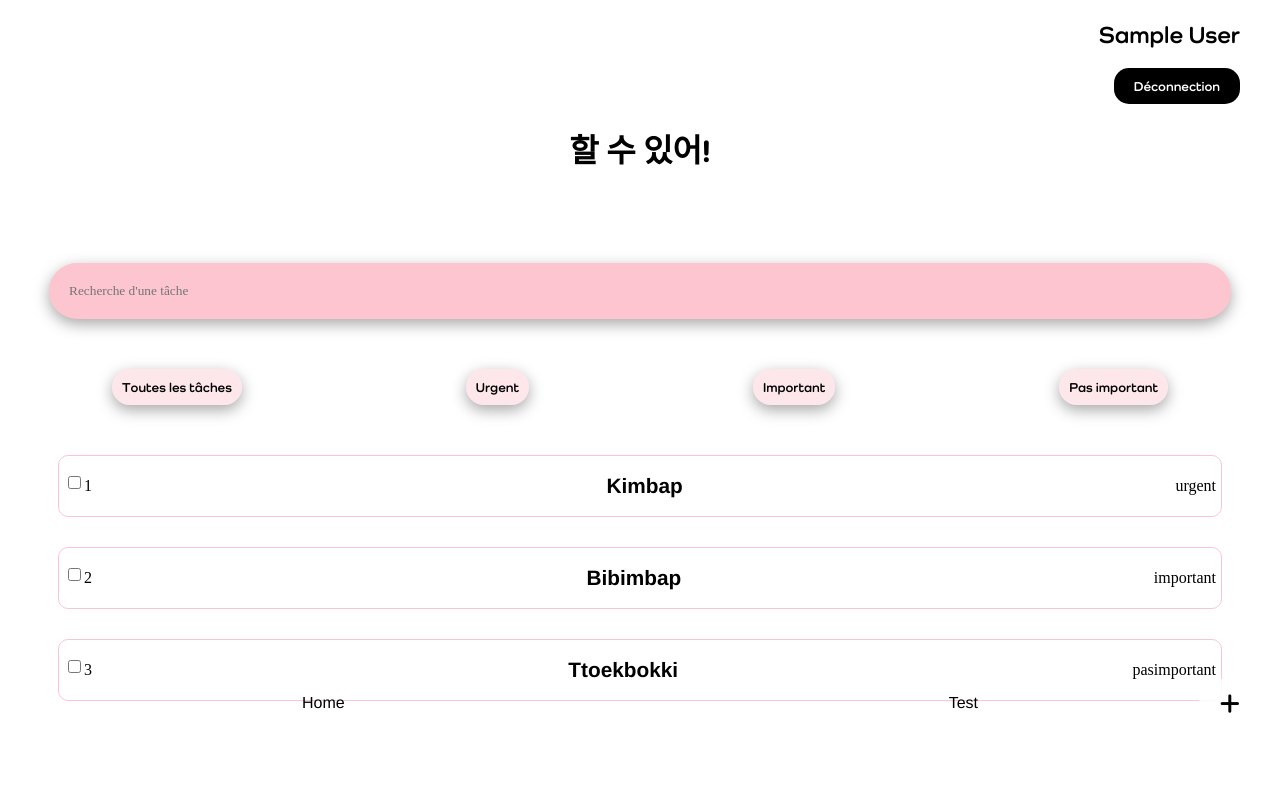
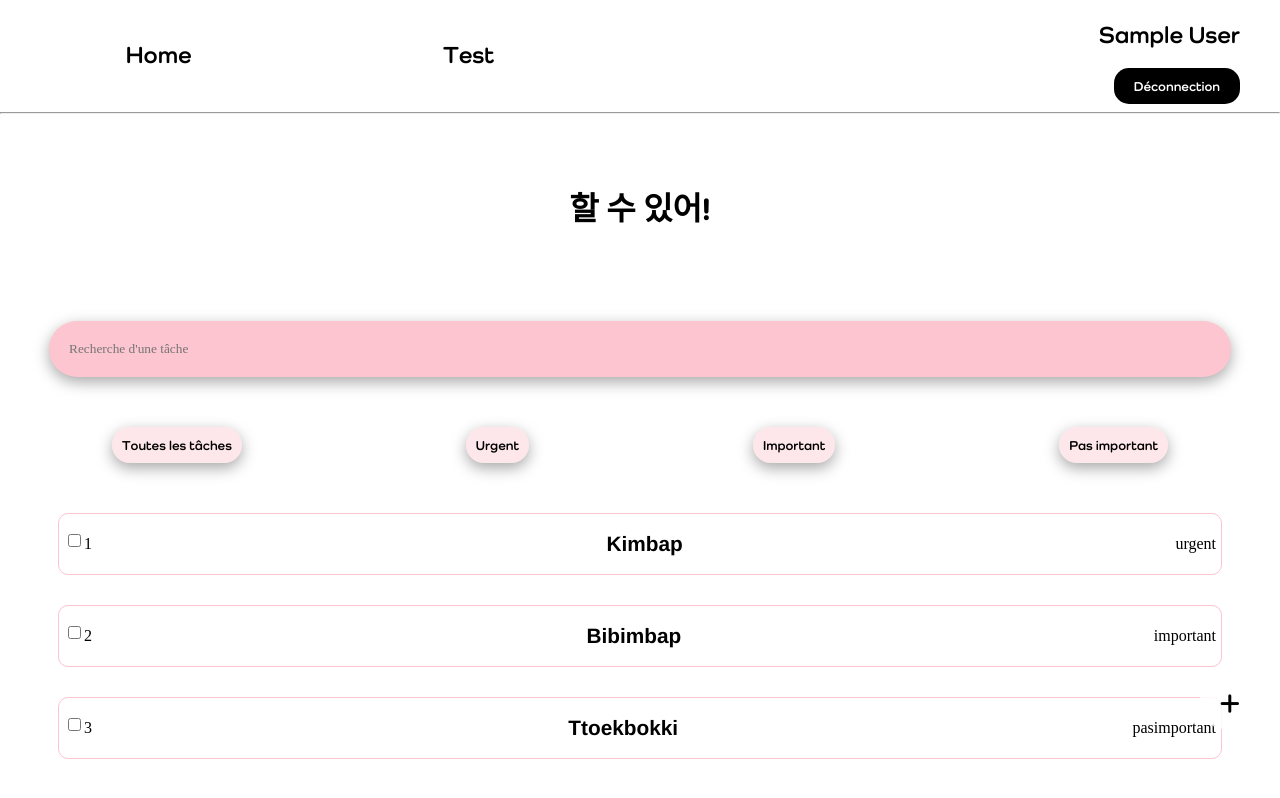
Before and after one commit to nisrinemr1/vueJsTodo, a Vue app: page /todo in a window 1280 px wide. Shown: the top 798 px of the page. Built offline with nearby package versions, Linux system fonts and the light colour scheme; no server answers; sample sign-in values are in the browser's storage; a web font is replaced by a local one.

Commit message:
descritpion added

```diff
--- a/src/components/todo.vue
+++ b/src/components/todo.vue
@@ -60,21 +60,11 @@
     <!-- <button class="show-form-btn" v-else @click="show_form = true">+</button> -->
 
 
-    <!-- ******** NAV LINKS ******** -->
-    <!-- ******** NAV LINKS ******** -->
-    <!-- ******** NAV LINKS ******** -->
-    <div class="test-link">
-      <router-link class="nav-link" :to="{ name : 'home' }">Home</router-link>
-      <router-link class="nav-link" :to="{ name : 'test' }">Test</router-link>
-    </div>
-
-
   </div>
 </template>
 
 <script>
 import todoForm from './todo/todo-form.vue'
-import {onAuthStateChanged} from "firebase/auth"
 
   export default {
 
@@ -161,6 +151,7 @@ import {onAuthStateChanged} from "firebase/auth"
 
 <style lang="scss">
   .content {
+    padding-top: 40px;
     height: 100vh;
     width: 100vw;
     padding-bottom: 400px;
@@ -199,7 +190,7 @@ import {onAuthStateChanged} from "firebase/auth"
     /* ****** CATEGORY ****** */
     /* ****** CATEGORY ****** */
     /* ****** CATEGORY ****** */
-    div {
+    div{
       width: 100%;
       display: flex;
       justify-content: space-around;
@@ -304,26 +295,5 @@ import {onAuthStateChanged} from "firebase/auth"
         height: 0;
       }
     }
-
-     /* ****** NAV ROUT LINK  ****** */
-     /* ****** NAV ROUT LINK  ****** */
-     /* ****** NAV ROUT LINK  ****** */
-    .test-link{
-      position: fixed;
-      padding-bottom: 85px;
-      bottom: 0;
-      color: black;
-
-      .nav-link{
-        color: black;
-        text-decoration: none;
-        border-bottom: 3px solid transparent;
-        transition: border-bottom .2s ease-in-out;
-      }
-
-      .nav-link:hover{
-        border-bottom: 3px solid rgb(253, 197, 207);
-      }
-    }
   }
 </style>
--- a/src/components/todo/todo-form.vue
+++ b/src/components/todo/todo-form.vue
@@ -25,8 +25,8 @@
 
                 </select>
 
-                <input type="text" placeholder="Description">
-
+                <!-- ******** DESCRIPTION ******** -->
+                <input v-model="description" type="text" placeholder="Description">
 
                 <!-- ******** ADD TASK BTN ******** -->
                 <button type="submit">Ajouter</button>
@@ -51,8 +51,7 @@
                 /* **** TODO OBJECT **** */
                 name: "",
                 category: "",
-
-                userName:""
+                description: ""
 
             }
         },
@@ -71,14 +70,15 @@
 
             add(){
 
-                if (!this.name && !this.category) {
+                if (!this.name && !this.category && !this.description) {
                     alert('Ajouter une tâche')
                 }
 
-                this.$emit('add', {name: this.name, category: this.category})
+                this.$emit('add', {name: this.name, category: this.category, description: this.description})
 
-                /* this.todo.name = ''
-                this.todo.category = '' */
+                this.todo.name = ''
+                this.todo.category = ''
+                this.todo.description = ''
                 }
         }
 
--- a/src/page/Todo.vue
+++ b/src/page/Todo.vue
@@ -1,9 +1,29 @@
 <template>
     <div id="todo-page">
+
+        <header class="header">
+            <!-- ******** NAV LINKS ******** -->
+            <!-- ******** NAV LINKS ******** -->
+            <!-- ******** NAV LINKS ******** -->
+            <div class="test-link">
+                <router-link class="nav-link" :to="{ name : 'home' }">
+                    <h2> Home </h2>
+                </router-link>
+                <router-link class="nav-link" :to="{ name : 'test' }">
+                    <h2> Test </h2>
+                </router-link>
+            </div>
+
+
+            <!-- ******** USER ******** -->
             <div class="user">
                 <h2>{{userName}}</h2>
                 <button @click="deco">Déconnection</button>
             </div>
+
+        </header>
+
+        <hr/>
         <todo />
     </div>
 </template>
@@ -14,7 +34,7 @@
         onAuthStateChanged,
         signOut
     } from "firebase/auth"
-    import {// pour initialiser
+    import { // pour initialiser
         auth // parametre le projet
     } from "./../firebase/init"
 
@@ -67,8 +87,44 @@
 <style lang="scss" scoped>
     #todo-page {
 
+
+        .header {
+            display: flex;
+
+
+            /* ****** NAV ROUT LINK  ****** */
+            /* ****** NAV ROUT LINK  ****** */
+            /* ****** NAV ROUT LINK  ****** */
+            .test-link {
+                width: 50%;
+
+                padding-top: 20px;
+
+                top: 0;
+
+                color: black;
+
+                display: flex;
+
+                justify-content: space-around;
+
+                .nav-link {
+                    color: black;
+
+                    text-decoration: none;
+
+                    border-bottom: 3px solid transparent;
+
+                    transition: border-bottom .2s ease-in-out;
+                }
+
+                .nav-link:hover {
+                    border-bottom: 3px solid rgb(253, 197, 207);
+                }
+            }
+
             .user {
-
+                width: 50%;
                 display: flex;
                 flex-direction: column;
 
@@ -78,4 +134,6 @@
             }
 
         }
+
+    }
 </style>
```
Lines whose indentation alone changed are shown as unchanged.
